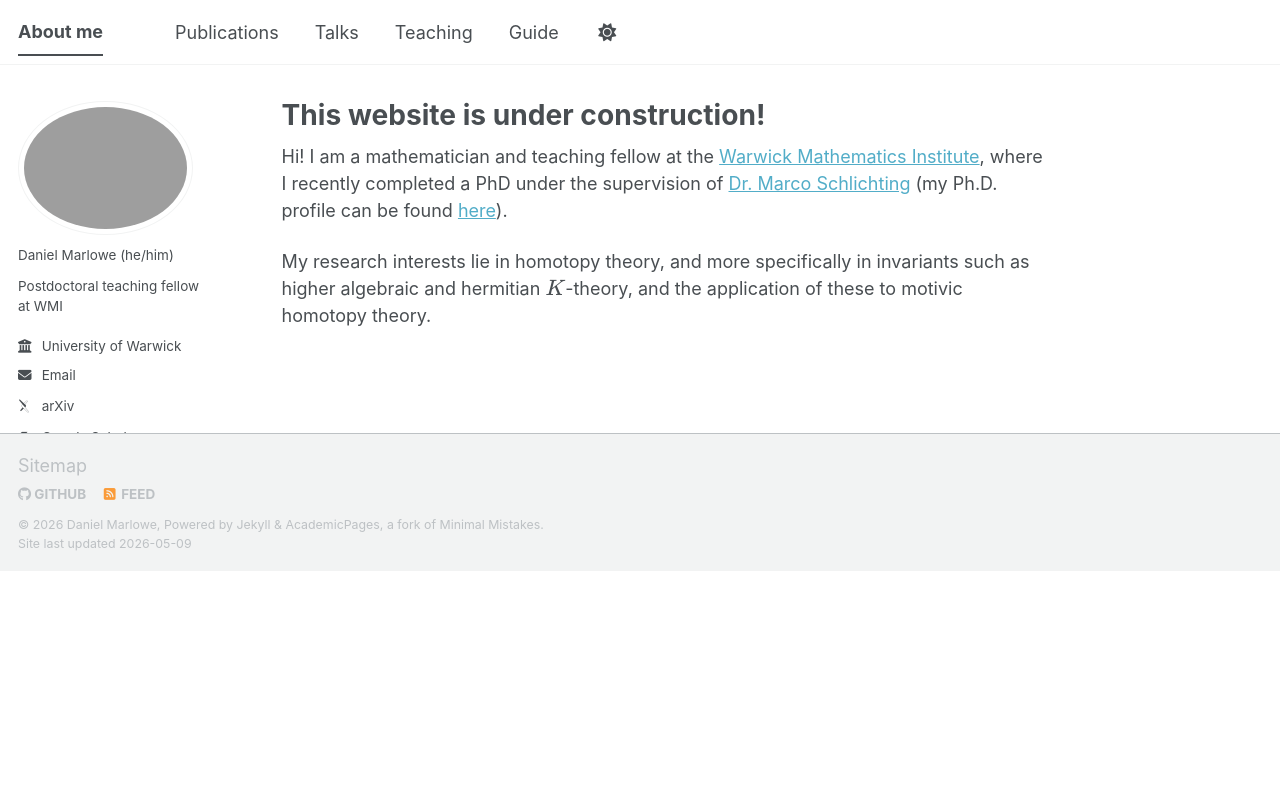
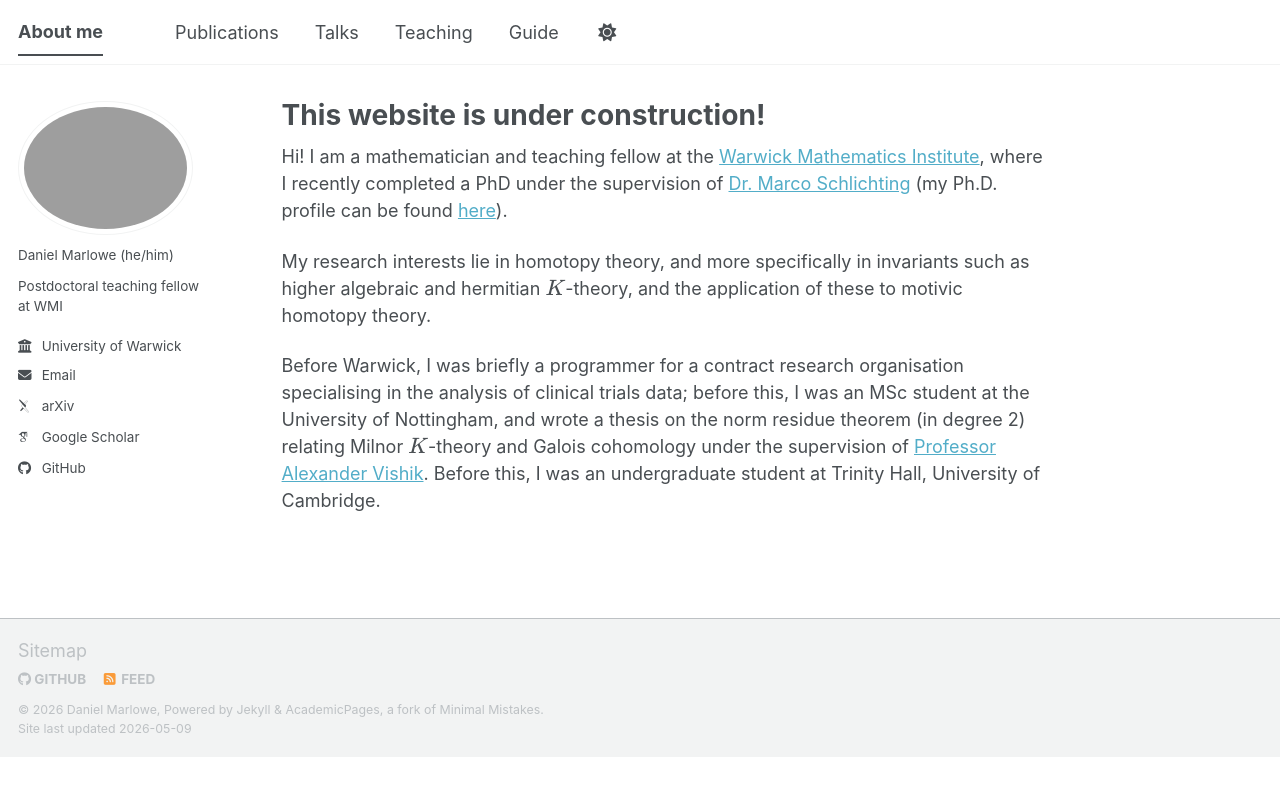
Before and after one commit to dmarl/dmarl.github.io, a Jekyll site: the page built from _pages/about.md, in a window 1280 px wide. Shown: the top 796 px of the page. Built offline with Jekyll 4.4.1, drawn with Linux system fonts in a browser that asks for light colours; some web fonts are replaced; a script bundle is joined from its source files by our own code; library files that are not in the unit come from our copies.

Commit message:
Update about.md

```diff
--- a/_pages/about.md
+++ b/_pages/about.md
@@ -10,3 +10,5 @@ redirect_from:
 Hi! I am a mathematician and teaching fellow at the [Warwick Mathematics Institute](https://warwick.ac.uk/fac/sci/maths/), where I recently completed a PhD under the supervision of [Dr. Marco Schlichting](https://warwick.ac.uk/fac/sci/maths/people/staff/marco_schlichting/) (my Ph.D. profile can be found [here](https://warwick.ac.uk/fac/sci/maths/people/staff/marlowe/)).
 
 My research interests lie in homotopy theory, and more specifically in invariants such as higher algebraic and hermitian $$K$$-theory, and the application of these to motivic homotopy theory.
+
+Before Warwick, I was briefly a programmer for a contract research organisation specialising in the analysis of clinical trials data; before this, I was an MSc student at the University of Nottingham, and wrote a thesis on the norm residue theorem (in degree 2) relating Milnor $$K$$-theory and Galois cohomology under the supervision of [Professor Alexander Vishik](https://www.maths.nottingham.ac.uk/plp/pmzav/). Before this, I was an undergraduate student at Trinity Hall, University of Cambridge.
```
